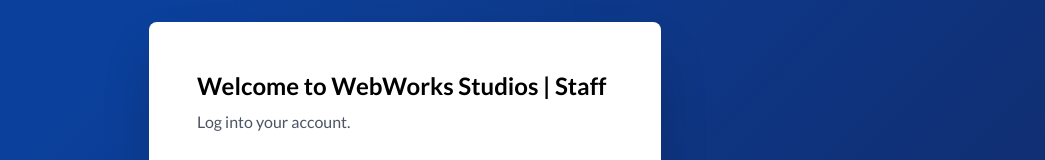
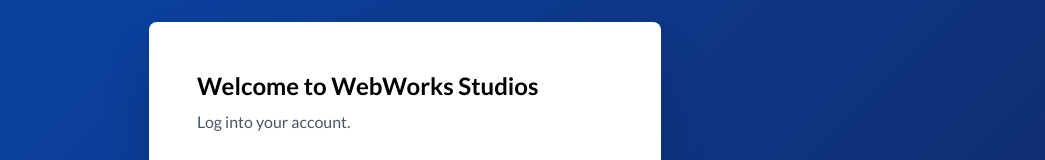
Before and after one commit to webworksstudios/staff-portal, a plain HTML site: page index.html in a window 1280 px wide. Shown: the part 138-298 px from the top of the page, without its empty margins (235-1280 px from the left). Drawn offline with nearby package versions, Linux system fonts and the light colour scheme.

Commit message:
change branding to login

```diff
--- a/index.html
+++ b/index.html
@@ -25,7 +25,7 @@
 
     <main class="bg-white max-w-lg mx-auto p-8 md:p-12 my-10 rounded-lg shadow-2xl">
         <section>
-            <h3 class="font-bold text-2xl">Welcome to WebWorks Studios | Staff</h3>
+            <h3 class="font-bold text-2xl">Welcome to WebWorks Studios</h3>
             <p class="text-gray-600 pt-2">Log into your account.</p>
         </section>
 
```
Also changed, not shown: logout.html (+1 -1 lines).
